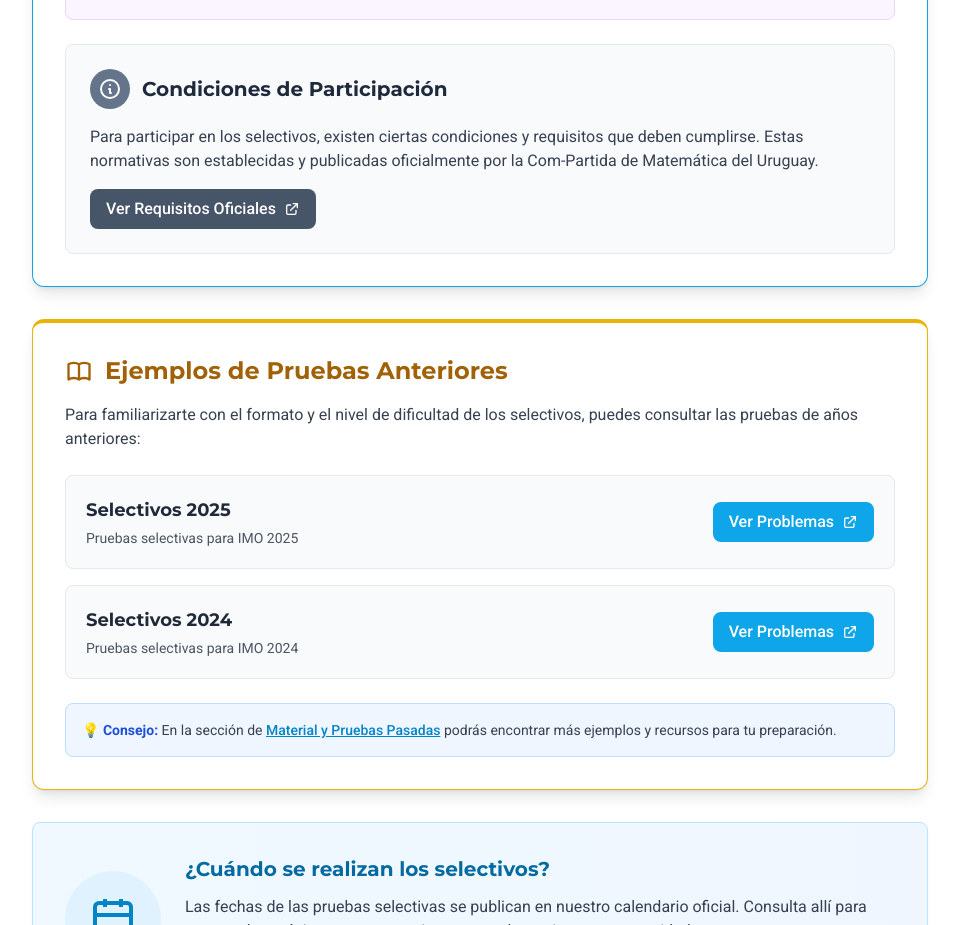
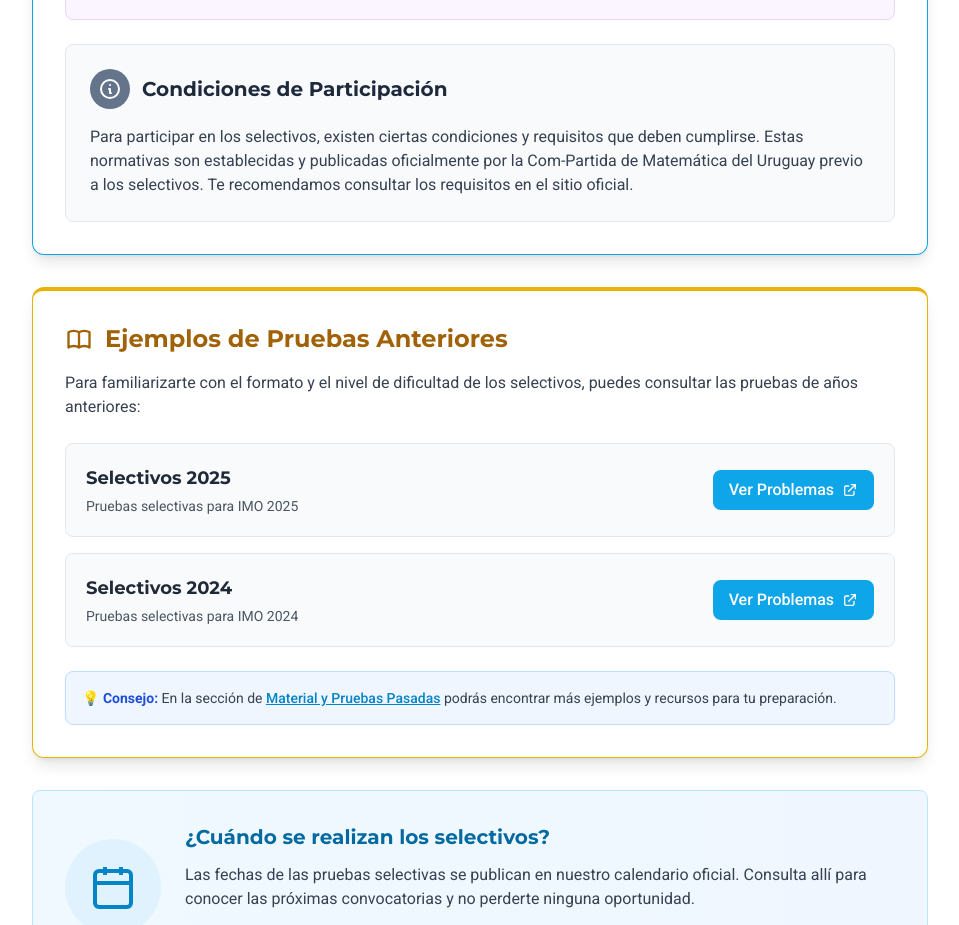
Before and after one commit to fggonzalezz/De-exolimpico-para-olimpicos-muestra-main, a Next.js app: page /como-son-los-selectivos in a window 1280 px wide. Shown: the part 1020-1945 px from the top of the page, without its empty margins (160-1119 px from the left). Built offline with nearby package versions, Linux system fonts and the light colour scheme; no server answers.

Commit message:
holi holi

```diff
--- a/src/app/como-son-los-selectivos/page.tsx
+++ b/src/app/como-son-los-selectivos/page.tsx
@@ -132,23 +132,11 @@ export default function SelectivosPage() {
                       </div>
                       <h3 className="text-xl font-bold text-slate-800">Condiciones de Participación</h3>
                     </div>
-                    <p className="text-gray-700 mb-4">
+                    <p className="text-gray-700">
                       Para participar en los selectivos, existen ciertas condiciones y requisitos que deben cumplirse.
-                      Estas normativas son establecidas y publicadas oficialmente por la Com-Partida de Matemática del Uruguay.
+                      Estas normativas son establecidas y publicadas oficialmente por la Com-Partida de Matemática del Uruguay previo a los selectivos.
+                      Te recomendamos consultar los requisitos en el sitio oficial.
                     </p>
-                    <div className="flex flex-col sm:flex-row items-center justify-between gap-4 mt-4">
-                        <a
-                            href="https://com-partidauruguay.weebly.com/"
-                            target="_blank"
-                            rel="noopener noreferrer"
-                            className="inline-flex items-center px-4 py-2 bg-slate-600 text-white rounded-lg hover:bg-slate-700 transition-colors font-medium whitespace-nowrap"
-                        >
-                            Ver Requisitos Oficiales
-                            <svg xmlns="http://www.w3.org/2000/svg" className="h-4 w-4 ml-2" fill="none" viewBox="0 0 24 24" stroke="currentColor">
-                            <path strokeLinecap="round" strokeLinejoin="round" strokeWidth={2} d="M10 6H6a2 2 0 00-2 2v10a2 2 0 002 2h10a2 2 0 002-2v-4M14 4h6m0 0v6m0-6L10 14" />
-                            </svg>
-                        </a>
-                    </div>
                   </div>
                 </div>
               </CardContent>
```
